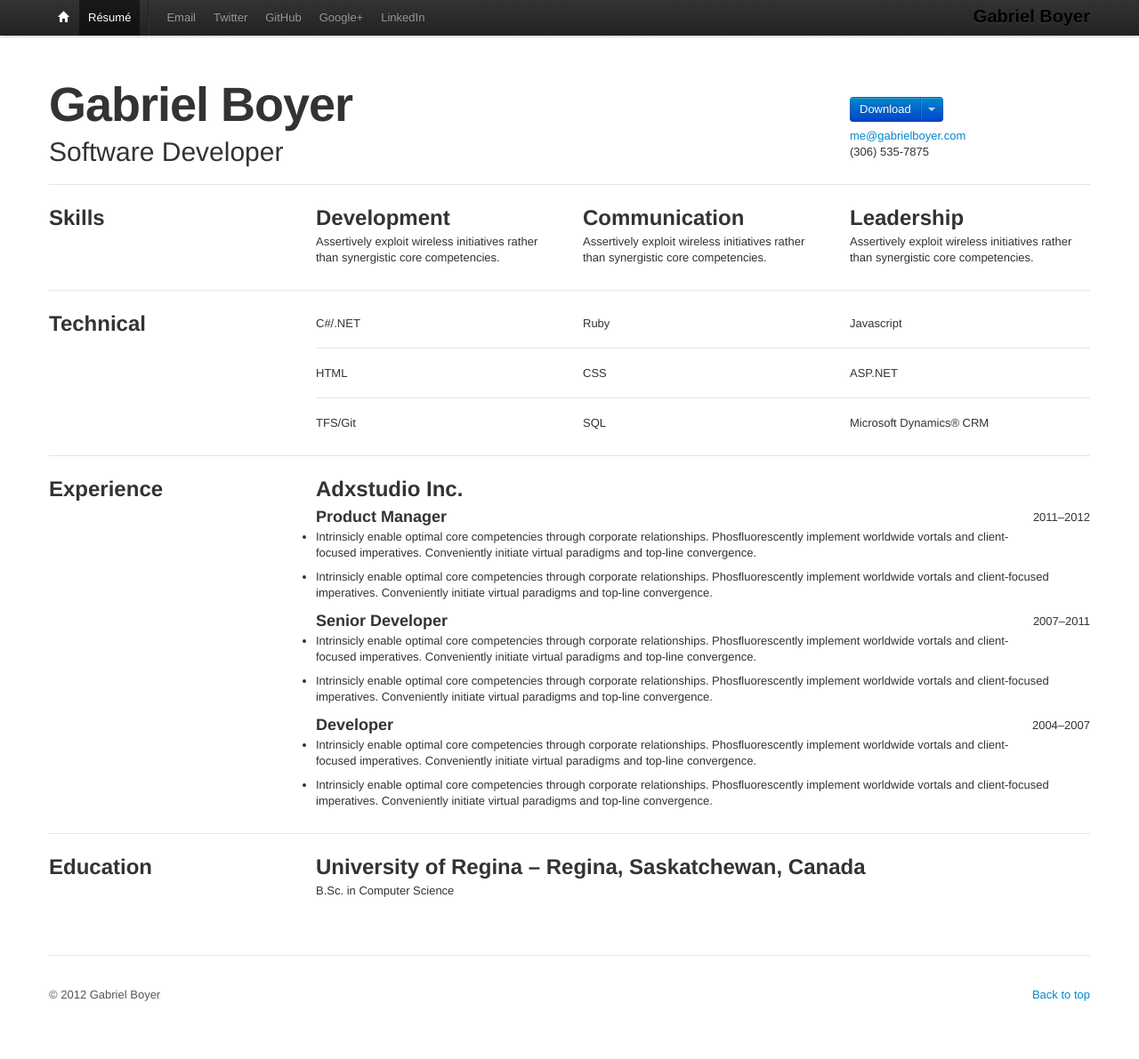
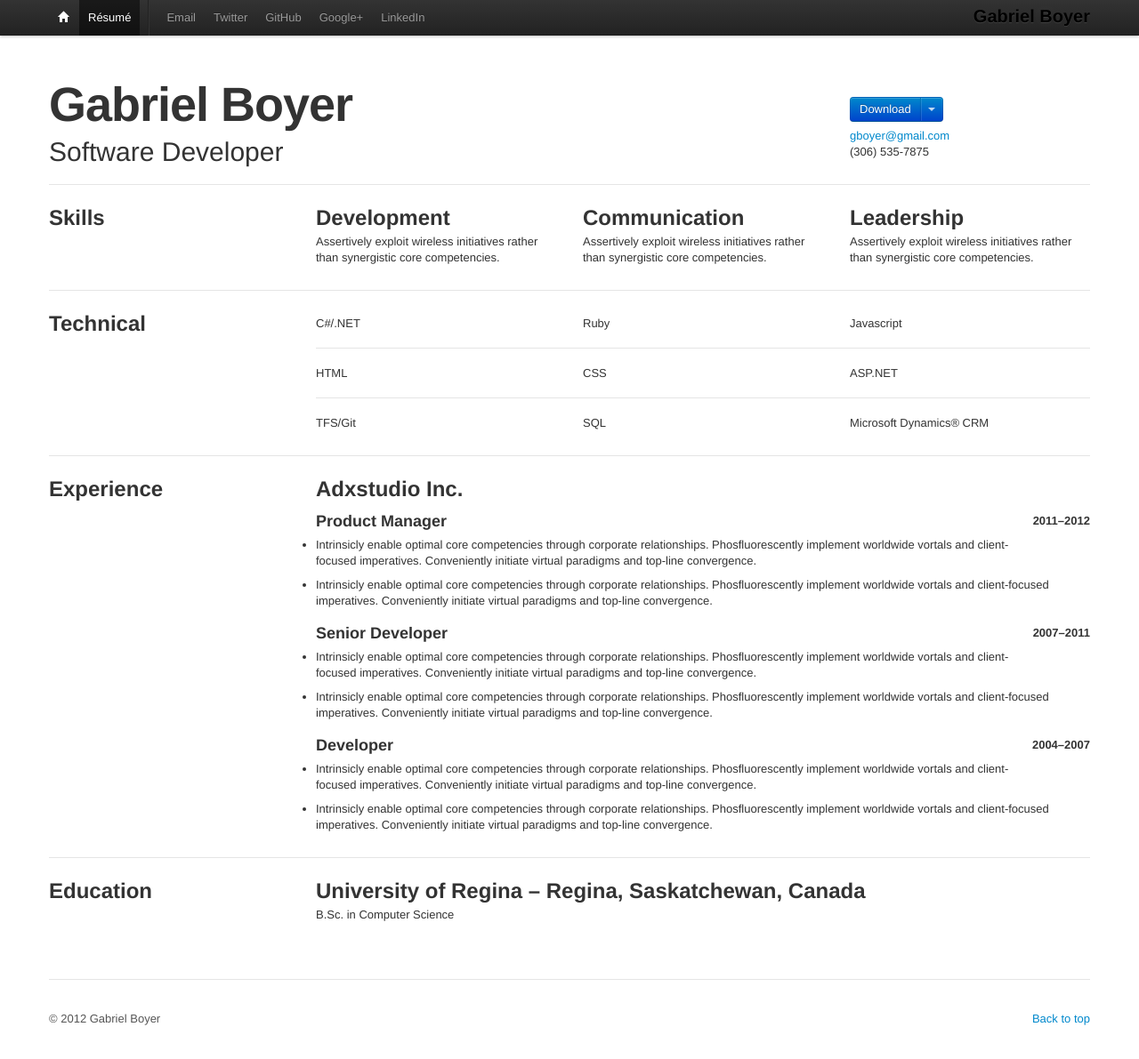
Before and after one commit to gabe/gabe.github.com, a Jekyll site: the page built from resume.html, in a window 1280 px wide and 1191 px high. Shown: the whole window at 89% size. Built offline with Jekyll 4.4.1, drawn with Linux system fonts in a browser that asks for light colours; nearby versions of some CDN libraries.

Commit message:
Update line heights on experience headers, at lower screen widths.

```diff
--- a/_config.yml
+++ b/_config.yml
@@ -1 +1,2 @@
 safe: true
+email: gboyer@gmail.com
--- a/_layouts/default.html
+++ b/_layouts/default.html
@@ -37,7 +37,7 @@
                 <a href="/resume.html">R&eacute;sum&eacute;</a>
               </li>
               <li class="divider-vertical"></li>
-              <li><a href="mailto:me@gabrielboyer.com" rel="me">Email</a></li>
+              <li><a href="mailto:{{ site.email }}" rel="me">Email</a></li>
               <li><a href="http://twitter.com/gboyer" title="@gboyer on Twitter" rel="me">Twitter</a></li>
               <li><a href="http://github.com/gabe" title="gabe on GitHub" rel="me">GitHub</a></li>
               <li><a href="http://www.google.com/profiles/gboyer" rel="me">Google+</a></li>
--- a/css/style.css
+++ b/css/style.css
@@ -74,7 +74,7 @@
 }
 
 .resume h5, .resume .experience .term p {
-  line-height: 27px;
+  line-height: 36px;
 }
 
 .resume .download {
@@ -97,6 +97,10 @@
 
 .resume .technical hr {
   margin: 9px 0;
+}
+
+.resume .experience .term p {
+  font-weight: bold;
 }
 
 .resume .experience ul {
@@ -131,10 +135,6 @@
 
   .resume .technical hr {
     display: none;
-  }
-
-  .resume .technical p {
-    line-height: 18px;
   }
 }
 
@@ -186,5 +186,13 @@
 
   .resume h5 {
     font-size: 13px;
-  }`
+  }
+
+  .resume .technical p {
+    line-height: 18px;
+  }
+
+  .resume h5, .resume .experience .term p {
+    line-height: 18px;
+  }
 }
--- a/resume.html
+++ b/resume.html
@@ -22,7 +22,7 @@
         </div>
       </div>
       <div class="contact">
-        <p><a href="mailto:me@gabrielboyer.com">me@gabrielboyer.com</a></p>
+        <p><a href="mailto:{{ site.email }}">{{ site.email }}</a></p>
         <p>(306) 535-7875</p>
       </div>
     </div>
```
